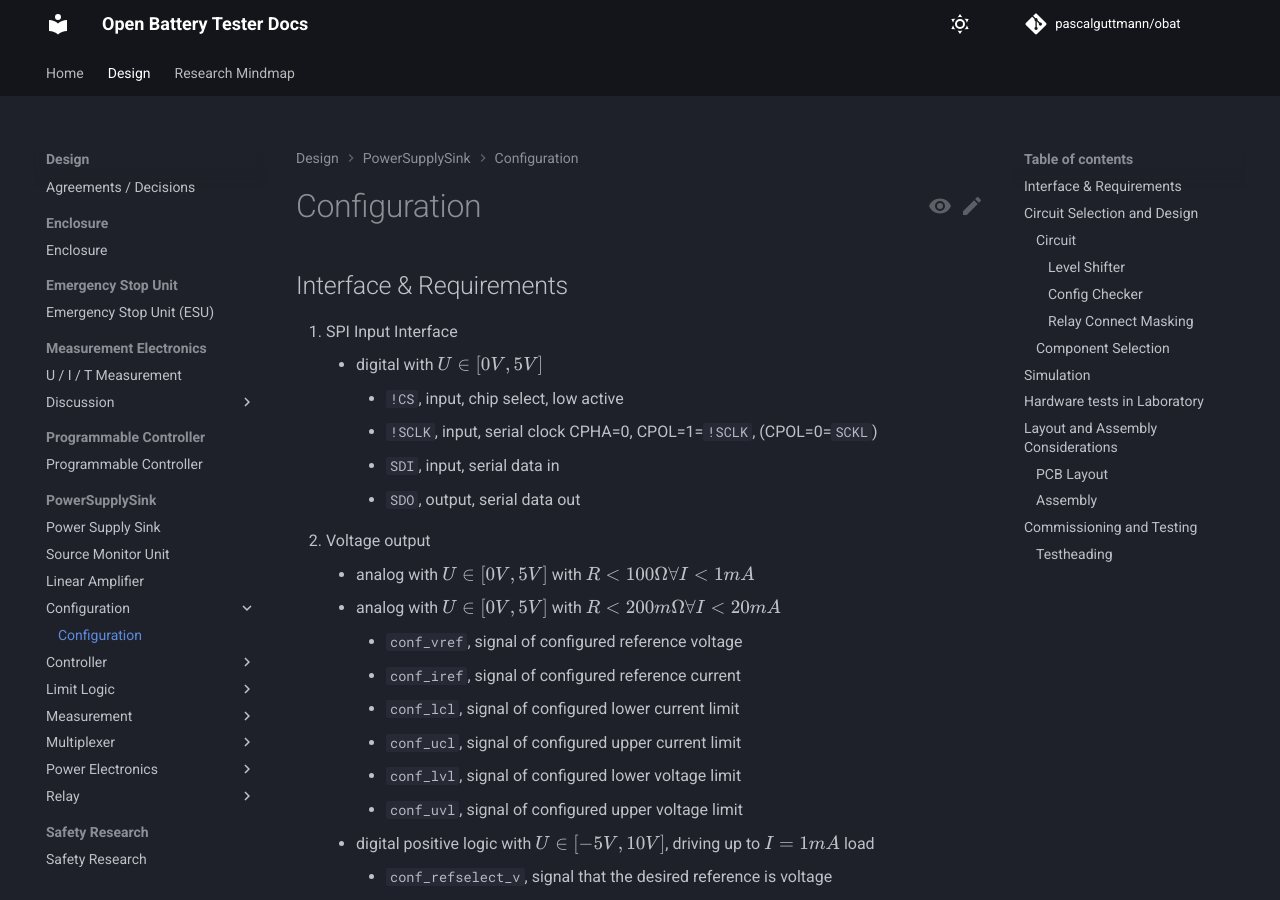
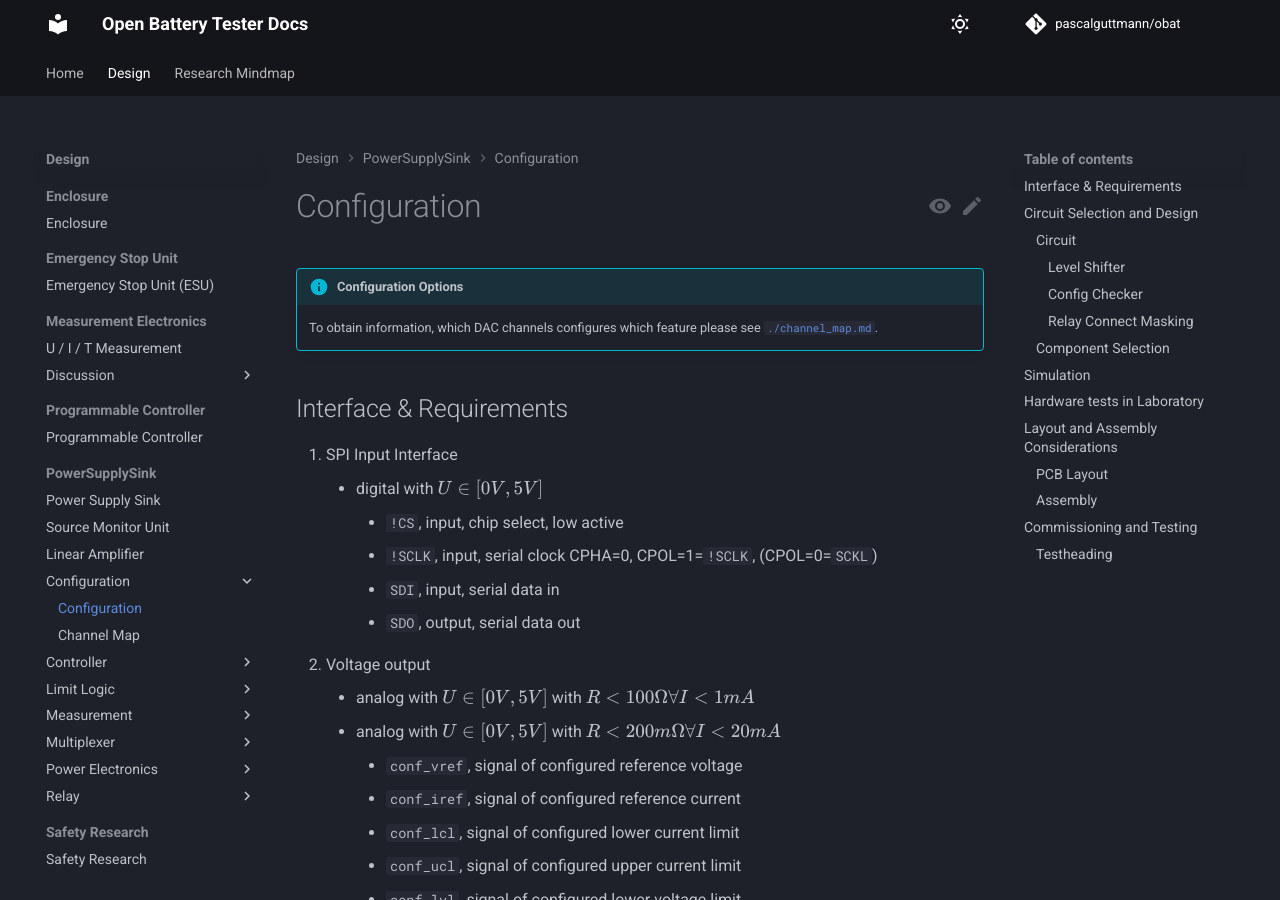
Before and after one commit to pascalguttmann/obat, an MkDocs documentation site: the page built from docs/design/pss/conf/conf.md, in a window 1280 px wide and 900 px high. Built offline with MkDocs 1.6.1 and Material for MkDocs 9.7.7, drawn with Linux system fonts in a browser that asks for light colours; comment, search, counter and statistics services are not loaded; some of the changed lines change nothing that is shown.

Commit message:
add conf channel map to doc

```diff
--- /dev/null
+++ b/docs/design/pss/conf/channel_map.md
@@ -0,0 +1,43 @@
+# Channel Map
+
+This channel map gives information, which channel of during the configuration
+is setting which feature of the `pss`.
+
+The instructions and specification of the SPI interface and general usage
+information of the DAC is given in the [DAC datasheet], which should be used in
+conjunction with this page.
+
+[DAC datasheet]: https://www.analog.com/media/en/technical-documentation/data-sheets/ad5672r_5676r.pdf
+
+!!! note "Reset State"
+    After power up or after reset, the default value for all channels is `0x000`.
+
+!!! note "Current Setting Range"
+    The current reference and current limits shall only be set in the range
+    $I \in [-20A, +20A]$. The device will not be damaged if other values are
+    set, but specification may not be met.
+
+!!! note "Upper and Lower Limit"
+    The upper limit shall be configured to be greater than the lower limit. If
+    the condition is not met, the output will not be connected, regardless of
+    configuration `conf_output`.
+
+!!! note "Digital Channels"
+    The Channels with configuration type _Digital_ must only be configured with
+    the explicitly specified values. Failing to configure one of the specified
+    values will not damage the device, but the configuration is undefined and
+    may be either of the given values.
+
+| Channel Number | Configuration Type | Mnemonic | Description |
+| -------------- | ------------------ | -------- | ----------- |
+| 0 | Digital | conf_output | `0x000` = output high Z, `0xFFF` = output defined by settings in channel 1 to 7 |
+| 1 | Digital | conf_refselect | `0x000` = voltage (follow conf_vref, limited by conf_lcl and conf_ucl), `0xFFF` = current (follow conf_iref, limited by conf_lvl and conf_uvl) |
+| 2 | Analog | conf_vref | Set voltage reference to $U = \frac{n}{2^{12}} \cdot 5V$ |
+| 3 | Analog | conf_iref | Set current reference to $I = \frac{n}{2^{12}} \cdot 50A - 25 A$ |
+| 4 | Analog | conf_lvl | Set lower voltage limit to $U = \frac{n}{2^{12}} \cdot 5V$ |
+| 5 | Analog | conf_uvl | Set upper voltage limit to $U = \frac{n}{2^{12}} \cdot 5V$ |
+| 6 | Analog | conf_lcl | Set lower current limit to $I = \frac{n}{2^{12}} \cdot 50A - 25 A$ |
+| 7 | Analog | conf_ucl | Set upper current limit to $I = \frac{n}{2^{12}} \cdot 50A - 25 A$ |
+
+!!! info
+    $$ n \in [0, 2^{12} - 1] \quad | \quad n \in \mathbb{N}_0 $$
--- a/docs/design/pss/conf/conf.md
+++ b/docs/design/pss/conf/conf.md
@@ -1,4 +1,8 @@
 # Configuration
+
+!!! info "Configuration Options"
+    To obtain information, which DAC channels configures which feature please
+    see [`./channel_map.md`](./channel_map.md).
 
 ## Interface & Requirements
 
--- a/mkdocs.yml
+++ b/mkdocs.yml
@@ -28,6 +28,7 @@
       - design/pss/amp.md
       - Configuration:
         - design/pss/conf/conf.md
+        - design/pss/conf/channel_map.md
       - Controller:
         - design/pss/control/control.md
         - Controller Design:
```
